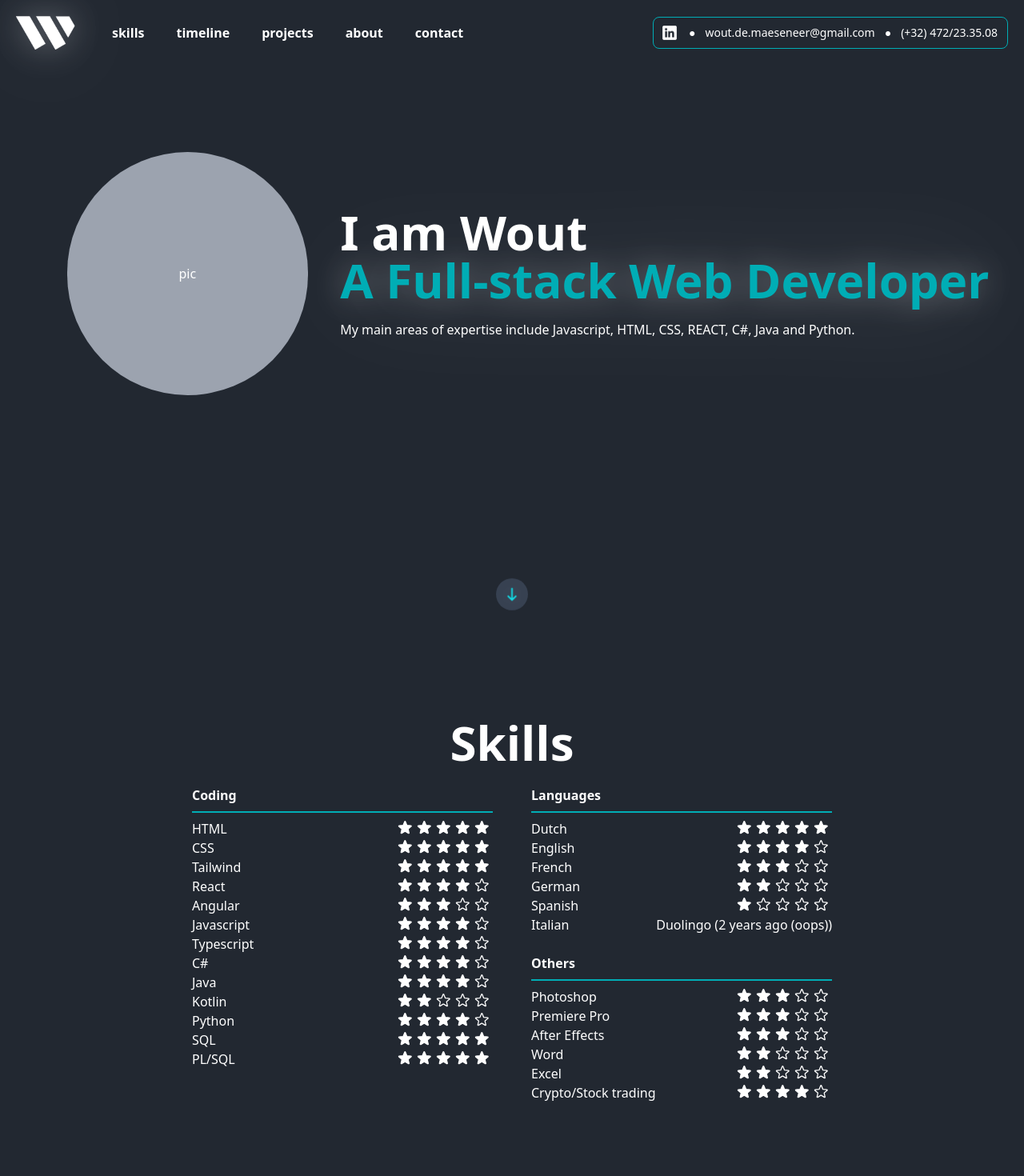
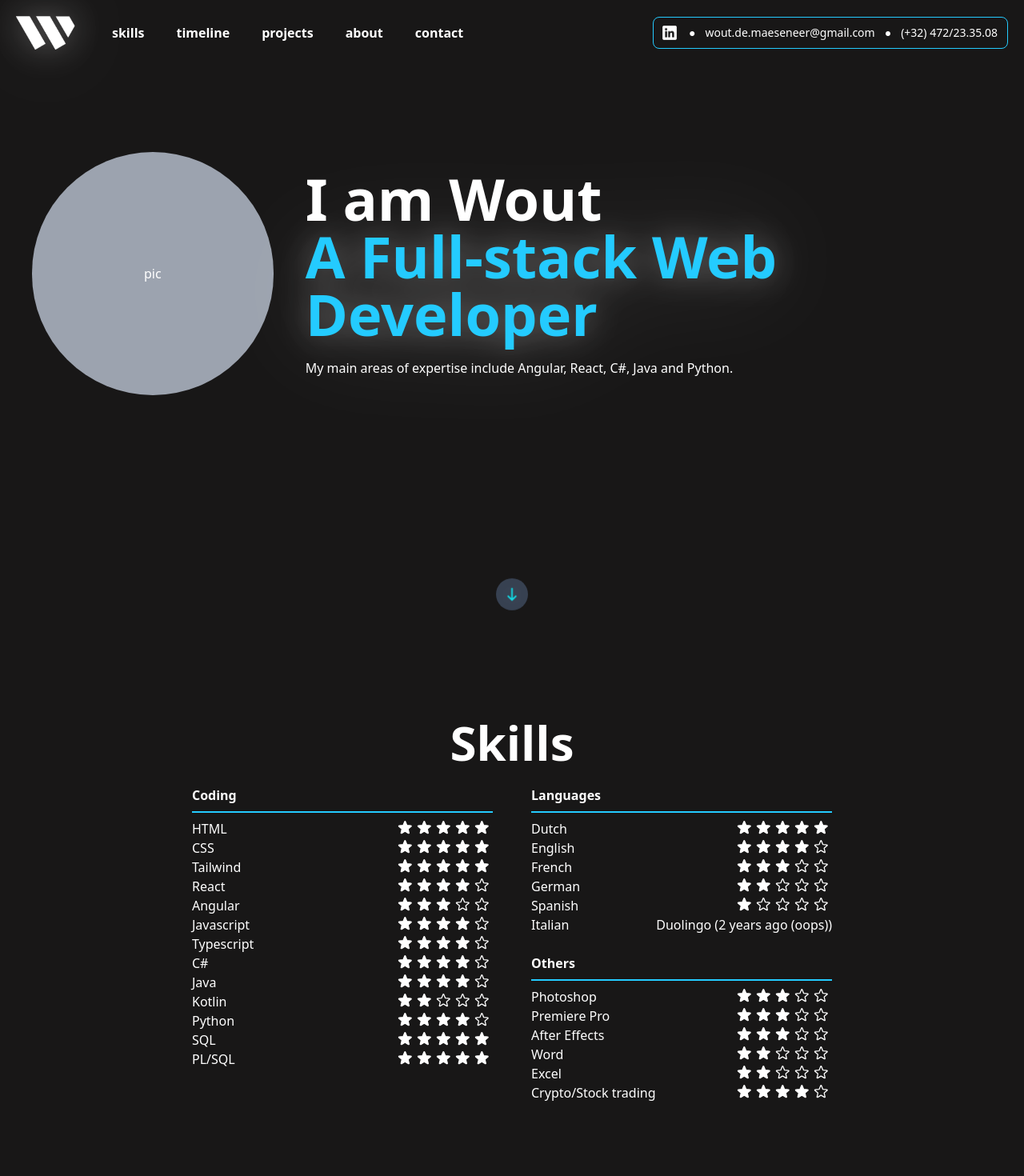
Before and after one commit to WoutDM/Resume, a React (Create React App) app: page / in a window 1280 px wide. Shown: the top 1470 px of the page at 80% size. Built offline with nearby package versions, Linux system fonts and the light colour scheme.

Commit message:
feat: improve colors and add animations

```diff
--- a/src/App.css
+++ b/src/App.css
@@ -1,6 +1,10 @@
 body {
-  background-color: #222831;
+  background-color: rgb(24, 23, 23);
 }
+/*black*/
+/*#222831*/
+/*#2e3129*/
+/*rgb(24, 23, 23)*/
 
 @media (pointer: fine) {
   #gradientBackground {
@@ -100,16 +104,53 @@ html, body {
   background-position: center;
 } */
 
+/*Contact field fill in animation*/
+.contactField {
+  background-image: linear-gradient(#24CBFF, #24CBFF);
+  background-position: 50% 100%;
+  background-repeat: no-repeat;
+  background-size: 100% 0%;
+  transition: background-size .5s, color .5s;
+}
+.contactField:hover {
+  color: black;
+  background-size: 100% 100%;
+}
+
+/*Transitions while scrolling down*/
+/*.disappear {*/
+/*  opacity: 0;*/
+/*  transition: all 2s;*/
+/*  filter: blur(5px);*/
+/*  transform: translateX(-100%);*/
+/*}*/
+
+@media (prefers-reduced-motion: no-preference) {
+  .disappear {
+    opacity: 0;
+    transition: all 0.7s ease-out;
+    filter: blur(5px);
+    /*transform: translateX(-100%);*/
+    transform: translateY(50%) scaleY(1.5);
+  }
+}
+
+.appear {
+  opacity: 1;
+  filter: blur(0);
+  transform: translateY(0) scaleY(1);
+}
+
 @font-face {
   font-family: 'sf-pro';
-  src: url('../public/fonts/SFPRODISPLAYREGULAR.otf') format('opentype');
-  font-weight: normal;
+  src: url('../public/fonts/HelveticaNeueLTStd-Lt.otf') format('opentype');
+  font-weight: 400;
   font-style: normal;
 }
 
 @font-face {
   font-family: 'sf-pro';
-  src: url('../public/fonts/SFPRODISPLAYBOLD.otf') format('opentype');
-  font-weight: bold;
+  src: url('../public/fonts/HelveticaNeueLTStd-Roman.otf') format('opentype');
+  font-weight: 700;
   font-style: normal;
 }
--- a/src/pages/homepage/Index.jsx
+++ b/src/pages/homepage/Index.jsx
@@ -4,17 +4,47 @@ import Projects from "./sections/Projects/Projects";
 import Skills from "./sections/Skills/Skills";
 import Timeline from "./sections/Timeline/Timeline";
 import Contact from "./sections/Contact/Contact";
+import {useEffect} from "react";
 
 export default function Index() {
+
+    useEffect(() => {
+        const observer = new IntersectionObserver((entries) => {
+            entries.forEach(entry => {
+                // entry.target.classList.toggle('appear', entry.isIntersecting);
+                if (entry.isIntersecting) {
+                    entry.target.classList.add('appear');
+                }
+            });
+        });
+
+        const hiddenElements = document.querySelectorAll('.disappear');
+        hiddenElements.forEach(el => observer.observe(el));
+
+        // Optional cleanup
+        return () => {
+            hiddenElements.forEach(el => observer.unobserve(el));
+        };
+    }, []);
 
     return (
     <div id="index" className='text-white z-10 font'>
         <Intro/>
+        <div className='disappear'>
             <Skills/>
+        </div>
+        <div className='disappear'>
             <Timeline/>
+        </div>
+        <div className='disappear'>
             <Projects/>
+        </div>
+        <div className='disappear'>
             <About/>
+        </div>
+        <div className='disappear'>
             <Contact/>
+        </div>
     </div>
     );
 }
--- a/src/pages/homepage/sections/Contact/Contact.jsx
+++ b/src/pages/homepage/sections/Contact/Contact.jsx
@@ -14,7 +14,7 @@ export default function Contact() {
                   {/*<span className="text-[#D6F919]">.</span>*/}
               </h1>
           </div>
-          <div className="flex items-center space-x-6 border-2 border-[#00ADB5] rounded-lg p-2 px-3">
+          <div className="flex items-center space-x-6 border-2 contactField border-[#24CBFF] rounded-lg p-2 px-3">
               <a href="https://www.linkedin.com/in/wout-d-a86615224/" target="_blank" rel="noreferrer"
                  className="flex items-center">
                   <img className='drop-shadow-glow h-7 mr-2' src={linkedInIcon} alt="email"
--- a/src/pages/homepage/sections/Intro/Intro.jsx
+++ b/src/pages/homepage/sections/Intro/Intro.jsx
@@ -1,4 +1,5 @@
 import {useEffect, useState} from "react";
+import arrowDown from "../../../../images/arrow-down.png";
 
 export default function Intro() {
 
@@ -20,15 +21,25 @@ export default function Intro() {
     }, []);
 
   return (
-    <div id="intro" className='flex flex-row justify-center items-center mb-32 select-none h-[650px]' style={{ height: `${windowHeight-280}px` }}>
-      {/* <img src="" alt="" /> */}
-      <div className='p-[140px] m-10 bg-gray-400 rounded-full'>pic</div>
-      <div>
-        <h1 className='font-bold text-6xl leading-none'>I am Wout</h1>
-        <h1 className='font-bold text-6xl text-[#00ADB5] leading-none drop-shadow-glow'>A Full-stack Web Developer</h1>
-        <p className='pt-5'>My main areas of expertise include Javascript, HTML, CSS, REACT, C#, Java and Python.</p>
+      <div className='flex flex-col items-center'>
+          <div id="intro" className='flex flex-row justify-center items-center mb-32 select-none h-[650px]' style={{ height: `${windowHeight-280}px` }}>
+              {/* <img src="" alt="" /> */}
+              <div className='p-[140px] m-10 bg-gray-400 rounded-full'>pic</div>
+              <div>
+                  <h1 className='font-bold text-7xl xxl:text-[620%] leading-none'>I am Wout</h1>
+                  <h1 className='font-bold text-7xl xxl:text-[620%] text-[#24CBFF] leading-none drop-shadow-glow'>A Full-stack Web Developer</h1>
+                  {/*#00ADB5*/}
+                  {/*#24CBFF*/}
+                  {/*groenig:*/}
+                  {/*#00FB89*/}
+                  <p className='pt-5 xxl:text-2xl'>My main areas of expertise include Angular, React, C#, Java and Python.</p>
+              </div>
+          </div>
+          <div className="flex items-center justify-center bg-gray-700 rounded-full h-10 w-10 mb-32 animate-bounce select-none">
+              <img className='drop-shadow-glow h-6' src={arrowDown} alt="arrow-down"/>
+          </div>
       </div>
-    </div>
+
 
   );
 }
--- a/src/pages/homepage/sections/Projects/Components/Project.jsx
+++ b/src/pages/homepage/sections/Projects/Components/Project.jsx
@@ -8,7 +8,7 @@ export default function Project({ name, logo, inProgress, link }) {
 
     return (
         <a href={link} target="_blank" rel="noreferrer"
-           className="relative flex justify-center flex-col items-center flex-[0_0_32%] mx-auto aspect-square mb-3 bg-[#393E46] rounded-md">
+           className="relative flex justify-center flex-col items-center flex-[0_0_32%] mx-auto aspect-square mb-3 bg-[#222831] rounded-md">
             {
                 link
                 &&
--- a/src/pages/homepage/sections/Skills/SkillRatings/SkillRatings.jsx
+++ b/src/pages/homepage/sections/Skills/SkillRatings/SkillRatings.jsx
@@ -6,7 +6,7 @@ export default function SkillRatings() {
         <div id="skills" className='flex flex-col mt-1 w-[800px] mb-10'>
             <div className="flex flex-row justify-between">
                 <div className="w-[47%]">
-                    <h2 className="font-extrabold border-b-2 mb-2 pb-2 border-[#00ADB5]">Coding</h2>
+                    <h2 className="font-extrabold border-b-2 mb-2 pb-2 border-[#24CBFF]">Coding</h2>
                     <SkillRating skill={'HTML'} rating={5}></SkillRating>
                     <SkillRating skill={'CSS'} rating={5}></SkillRating>
                     <SkillRating skill={'Tailwind'} rating={5}></SkillRating>
@@ -24,7 +24,7 @@ export default function SkillRatings() {
                 <div className="w-[47%]">
                     {/* languages and others */}
                     <div>
-                        <h2 className="font-extrabold  border-b-2 mb-2 pb-2 border-[#00ADB5]">Languages</h2>
+                        <h2 className="font-extrabold  border-b-2 mb-2 pb-2 border-[#24CBFF]">Languages</h2>
                         <SkillRating skill={'Dutch'} rating={5}></SkillRating>
                         <SkillRating skill={'English'} rating={4}></SkillRating>
                         <SkillRating skill={'French'} rating={3}></SkillRating>
@@ -33,7 +33,7 @@ export default function SkillRatings() {
                         <SkillRating skill={'Italian'} rating={'Duolingo (2 years ago (oops))'}></SkillRating>
                     </div>
                     <div>
-                        <h2 className="font-extrabold mt-6  border-b-2 mb-2 pb-2 border-[#00ADB5]">Others</h2>
+                        <h2 className="font-extrabold mt-6  border-b-2 mb-2 pb-2 border-[#24CBFF]">Others</h2>
                         <SkillRating skill={'Photoshop'} rating={3}></SkillRating>
                         <SkillRating skill={'Premiere Pro'} rating={3}></SkillRating>
                         <SkillRating skill={'After Effects'} rating={3}></SkillRating>
--- a/src/pages/homepage/sections/Skills/Skills.jsx
+++ b/src/pages/homepage/sections/Skills/Skills.jsx
@@ -3,7 +3,6 @@ import SkillRatings from "./SkillRatings/SkillRatings";
 // import {useState} from "react";
 // import dropDown from '../../../../images/drop-down-30.png'
 // import dropUp from '../../../../images/drop-up-30.png';
-import arrowDown from '../../../../images/arrow-down.png';
 
 export default function Skills() {
 
@@ -11,9 +10,6 @@ export default function Skills() {
 
     return (
         <div className='flex flex-col items-center'>
-            <div className="flex items-center justify-center bg-gray-700 rounded-full h-10 w-10 mb-32 animate-bounce select-none">
-                <img className='drop-shadow-glow h-6' src={arrowDown} alt="arrow-down"/>
-            </div>
             <h1 id="skills" className="m-auto font-bold text-6xl mb-5 select-none">Skills</h1>
             {/* <div className='flex flex-row mb-10 mt-2 hover:cursor-pointer select-none' onClick={() => setCanShowSkillRatings(!canShowSkillRatings)}>
                 <p className='text-center font-bold'>View skill ratings</p>
--- a/src/pages/homepage/sections/Timeline/Components/Event.jsx
+++ b/src/pages/homepage/sections/Timeline/Components/Event.jsx
@@ -5,12 +5,12 @@ export default function Event({event}) {
                 {event.fromDate} - <br/> {event.toDate != null ? event.toDate : 'CURRENT'}
             </div>
             <div className="flex flex-col items-center w-12 mr-5">
-                <div className="rounded-full border-2 border-[#00ADB5] bg-[#00ADB5] h-6 w-6"/>
+                <div className="rounded-full border-2 border-[#24CBFF] bg-[#24CBFF] h-6 w-6"/>
                 {
                     event.fromDate === 'September 2020' ?
-                        <div className="w-0.5 h-[80%] bg-gradient-to-b from-[#00ADB5]"/>
+                        <div className="w-0.5 h-[80%] bg-gradient-to-b from-[#24CBFF]"/>
                     :
-                        <div className="w-0.5 h-[90%] bg-[#00ADB5]"/>
+                        <div className="w-0.5 h-[90%] bg-[#24CBFF]"/>
                 }
             </div>
             <div className="w-9/12">
--- a/src/pages/navbar/Navbar.jsx
+++ b/src/pages/navbar/Navbar.jsx
@@ -21,7 +21,7 @@ export default function Navbar() {
                 <HashLink className='px-2 sm:px-5 font-semibold' smooth to='/#contact'> contact </HashLink>
             </div>
         </div>
-        <div className="flex items-center space-x-3 h-10 text-sm border rounded-lg" style={{borderColor: '#00ADB5'}}>
+        <div className="flex items-center space-x-3 h-10 text-sm rounded-lg contactField" style={{border: '1px solid #24CBFF'}}>
             <a href="https://www.linkedin.com/in/wout-d-a86615224/" target="_blank" rel="noreferrer"
                className="flex items-center">
                 <img className='h-6 m-2 mr-0' src={linkedInIcon} alt="email"
--- a/tailwind.config.js
+++ b/tailwind.config.js
@@ -5,6 +5,9 @@ module.exports = {
   ],
   theme: {
     extend: {
+      screens: {
+        'xxl': '2000px', // custom breakpoint
+      },
       dropShadow: {
         glow: [
           "0 0px 20px rgba(255,255, 255, 0.35)",
```
Also changed, not shown: public/fonts/HelveticaNeueLTStd-Lt.otf (added), public/fonts/HelveticaNeueLTStd-Roman.otf (added). Lines whose indentation alone changed are shown as unchanged.
